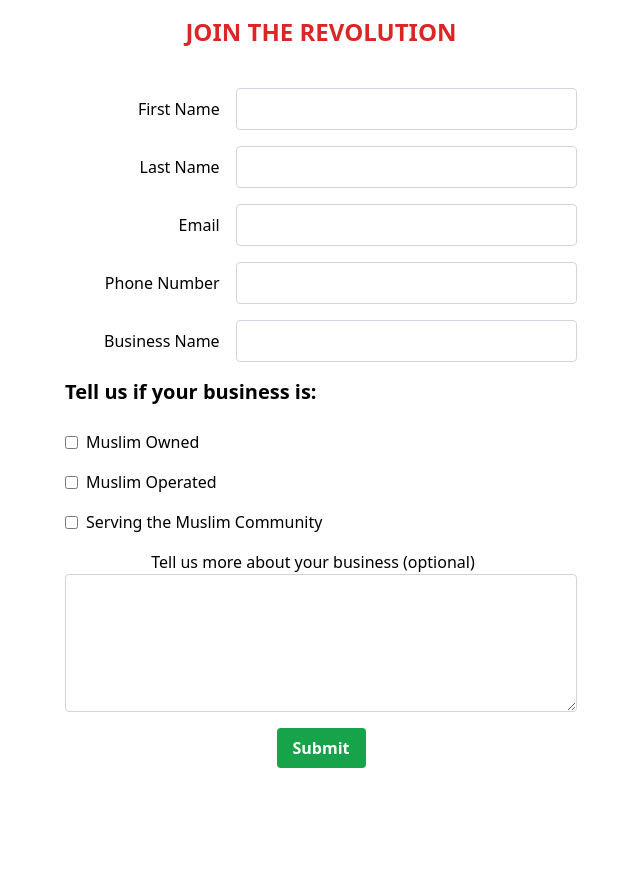
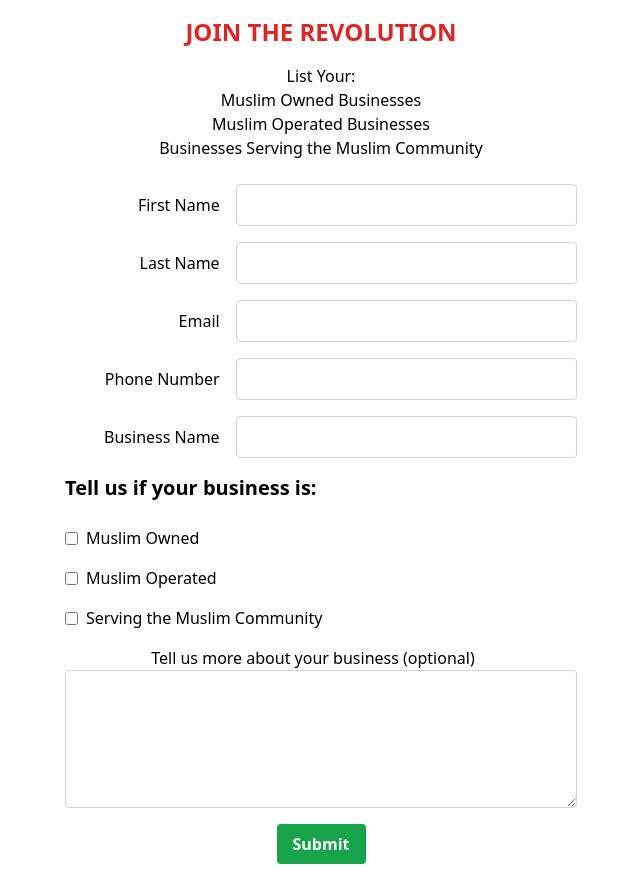
Before and after one commit to blueswizzle/app-submission-form, a Next.js app: page / in a window 1280 px wide. Shown: the whole page, without its empty margins (319-959 px from the left). Before the commit the page ends 800 px from the top, so only its background shows below. Built offline with nearby package versions, Linux system fonts and the light colour scheme.

Commit message:
Added missing text

```diff
--- a/app/Components/ListingForm.jsx
+++ b/app/Components/ListingForm.jsx
@@ -70,6 +70,10 @@ const ListingForm = () => {
     return (
         <div className="flex flex-col items-center p-4">
             <h1 className="text-red-600 font-bold text-2xl mb-4">JOIN THE REVOLUTION</h1>
+            <h2>List Your:</h2>
+            <p>Muslim Owned Businesses</p>
+            <p>Muslim Operated Businesses</p>
+            <p>Businesses Serving the Muslim Community</p>
             <form className="mt-6 w-full max-w-lg" onSubmit={handleSubmit}>
                 {/* Personal Information Section */}
 
```
